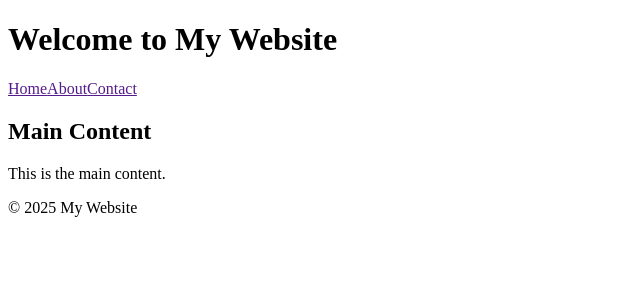
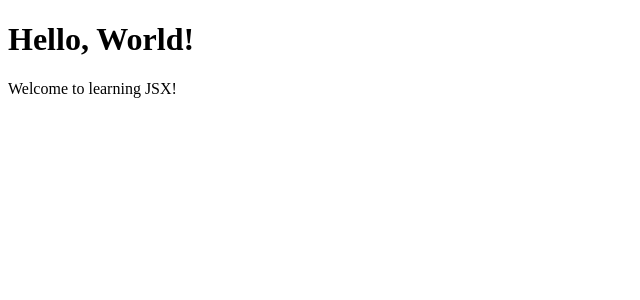
Before and after one commit to AfiyaZannuba/React-Learning, a React (Vite) app: page / in a window 1280 px wide. Shown: the top 300 px of the page, without its empty margins (0-640 px from the left). Built offline with nearby package versions, Linux system fonts and the light colour scheme.

Commit message:
Learning JSX

```diff
--- a/src/App.jsx
+++ b/src/App.jsx
@@ -1,14 +1,11 @@
-import Footer from "./components/Footer";
-import Header from "./components/Header";
-import Main from "./components/Main";
+import WelcomeMessage from "./components/WelcomeMessage";
+
 
 
 const App = () => {
   return(
     <div>
-      <Header />
-      <Main />
-      <Footer />
+      <WelcomeMessage />
     </div>
   )
 }
--- /dev/null
+++ b/src/components/WelcomeMessage.jsx
@@ -0,0 +1,10 @@
+function WelcomeMessage() {
+    return(
+        <div>
+            <h1>Hello, World!</h1>
+            <p>Welcome to learning JSX!</p>
+        </div>
+    )
+}
+
+export default WelcomeMessage;
```
